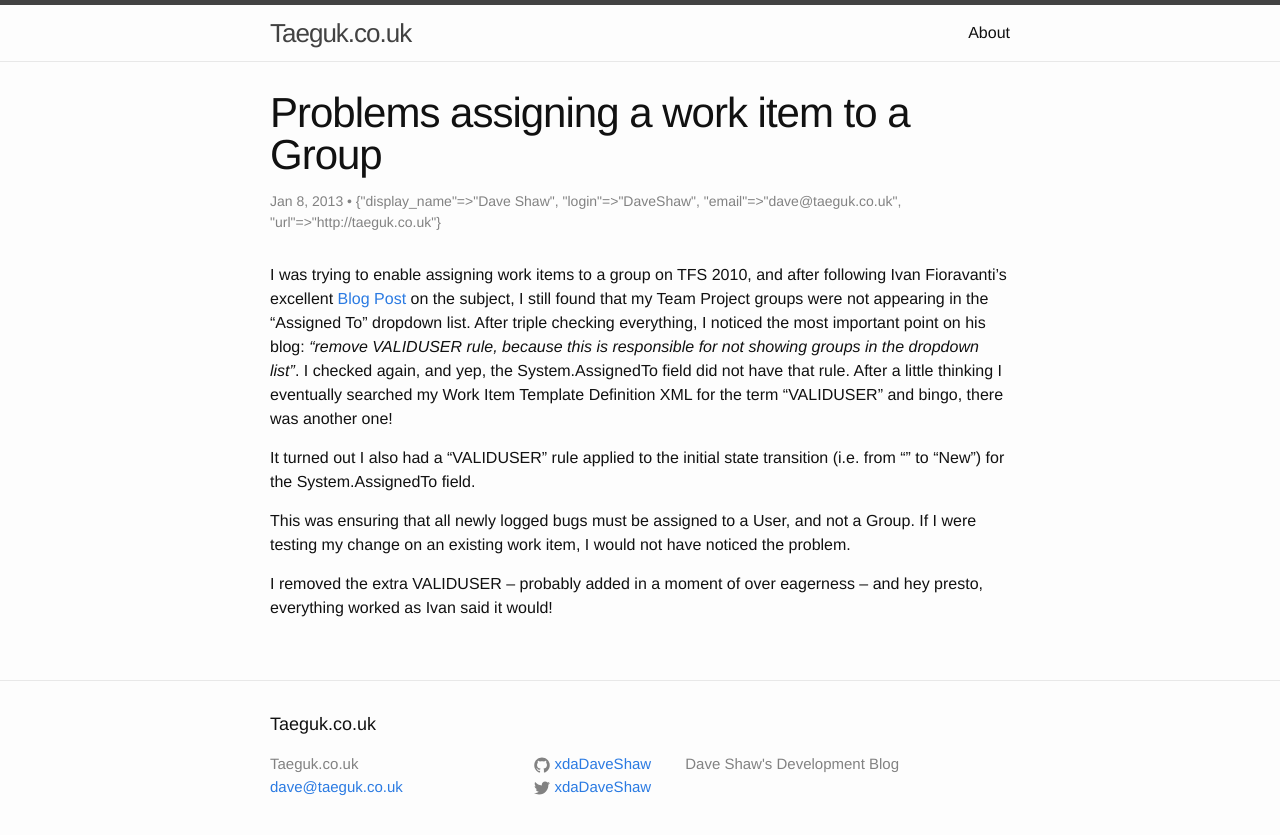
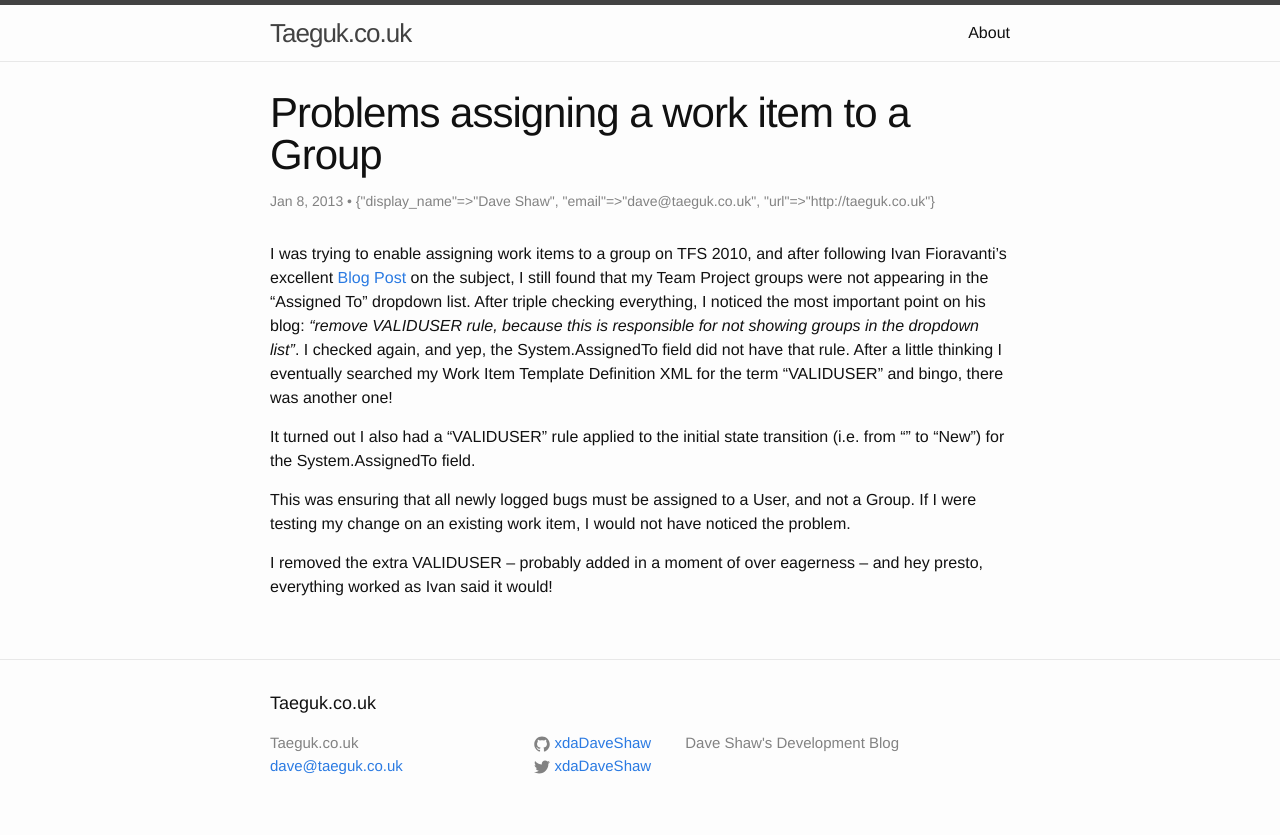
Before and after one commit to xdaDaveShaw/xdaDaveShaw.github.io, a Jekyll site: the page built from _posts/2013-01-08-problems-assigning-a-work-item-to-a-group.markdown, in a window 1280 px wide. Shown: the top 835 px of the page. Built offline with Jekyll 4.4.1, drawn with Linux system fonts in a browser that asks for light colours; part of the change alters nothing that is shown.

Commit message:
Updating Front matter

```diff
--- a/_posts/2013-01-08-problems-assigning-a-work-item-to-a-group.markdown
+++ b/_posts/2013-01-08-problems-assigning-a-work-item-to-a-group.markdown
@@ -5,20 +5,12 @@ published: true
 title: Problems assigning a work item to a Group
 author:
   display_name: Dave Shaw
-  login: DaveShaw
   email: dave@taeguk.co.uk
   url: http://taeguk.co.uk
-author_login: DaveShaw
-author_email: dave@taeguk.co.uk
-author_url: http://taeguk.co.uk
-wordpress_id: 42
-wordpress_url: http://taeguk.azurewebsites.net/?p=42
 date: '2013-01-08 20:25:00 +0000'
 date_gmt: '2013-01-08 20:25:00 +0000'
 categories:
 - TFS
-tags: []
-comments: []
 ---
 I was trying to enable assigning work items to a group on TFS 2010, and after following Ivan Fioravanti's excellent [Blog Post](https://ivanfioravanti.wordpress.com/2011/04/04/assigning-a-work-item-to-a-group-in-tfs/)
 on the subject, I still found that my Team Project groups were not appearing in the "Assigned To" dropdown list. After triple checking everything, I noticed the most important point on his blog: *"remove VALIDUSER rule, because this is responsible for not showing groups in the dropdown list"*. I checked again, and yep, the System.AssignedTo field did not have that rule. After a little thinking I eventually searched my Work Item Template Definition XML for the term "VALIDUSER" and bingo, there was another one!
```
